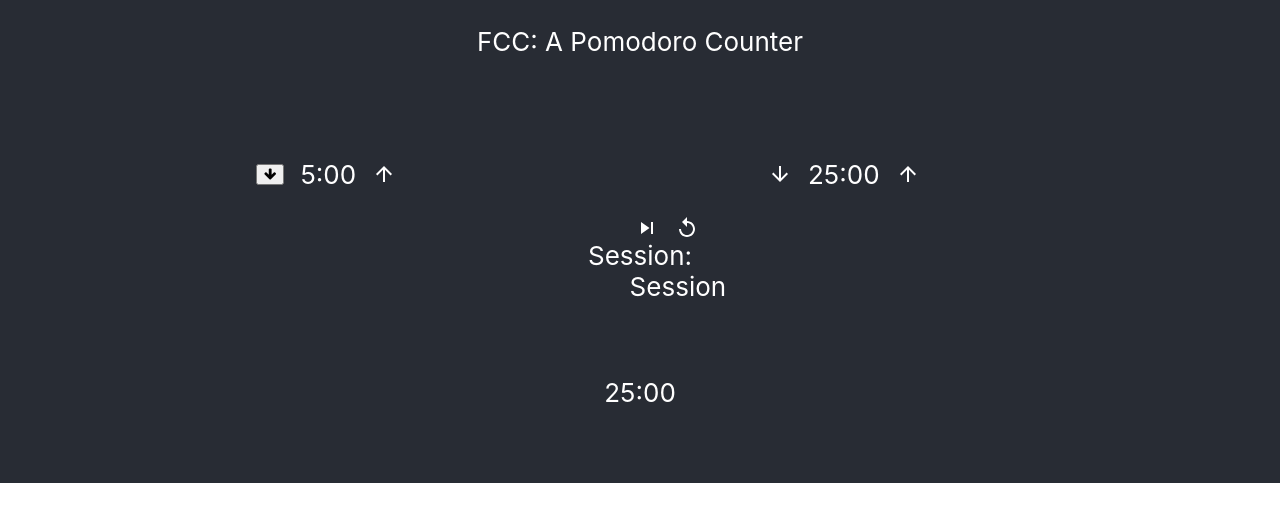
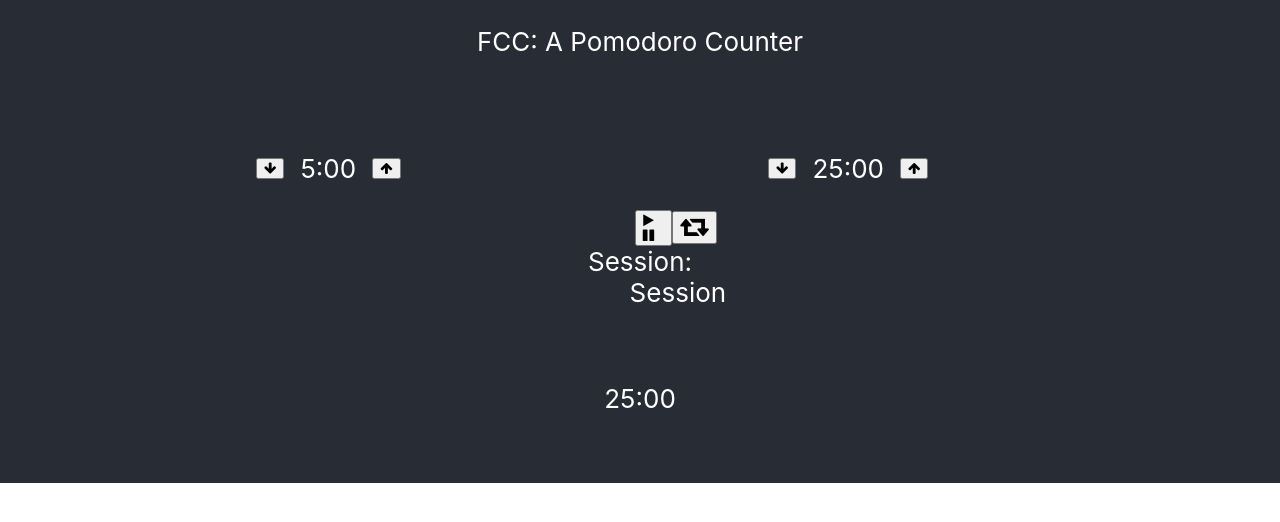
Before and after one commit to kamesen99/pomodorofcc, a React (Create React App) app: page / in a window 1280 px wide. Shown: the top 522 px of the page. Built offline with nearby package versions, Linux system fonts and the light colour scheme.

Commit message:
Passes 29/29 tests! Functionality is all done. Let's talk about CSS...

```diff
--- a/src/App.js
+++ b/src/App.js
@@ -13,16 +13,22 @@
   const [breakTime, setBreakTime] = useState(5);
   const [sessionTime, setSessionTime] = useState(25);
   const [timerState, setTimerState] = useState("stopped");
-  const [timerType, setTimerType] = useState("Session");
+  const [timerType, setTimerType] = useState(true);
+  // true = "Session"
   const [timerID, setTimerID] = useState("");
   const [timer, setTimer] = useState(25*60);
   const timerRef = useRef(null);
   const timerIDRef = useRef(null);
+  const audio = useRef(null);
+  const sessionRef = useRef(null);
+  const breakRef = useRef(null);
+  const timerTypeRef = useRef(null);
 
   timerRef.current = timer;
   timerIDRef.current = timerID;
-
-  const useAudio = new Audio("BeepSound.wav");
+  sessionRef.current = sessionTime;
+  breakRef.current = breakTime;
+  timerTypeRef.current = timerType;
 
   const handleClickDown = (timer, type, setFunc) =>{
     if (timer > 1) {
@@ -71,25 +77,27 @@
     setTimerType(type);
   }
 
-  //Not working. Cannot get the timer < 0 test to fail
+
   const phaseControl = () => {
     let time = getLastTime();
     let timerID = getTimerID();
+    let timerType = getTimerType();
     console.log(time)
-    //Cannot get timer === 0 test to fail
     if (time === 0) {
-      useAudio.play();
+      audio.current.play();
     }
     if (time < 0) {
       if (timerID) {
         timerID.cancel();
       }
-      if (timerType === "Break") {
+      if (timerType === false) {
+        let session = getSession();
+        switchSessionType(session*60, !timerType);
         startCountDown();
-        switchSessionType(breakTime*60, "Session");
       } else {
+        let breakTimeRef = getBreak();
+        switchSessionType(breakTimeRef*60, !timerType);
         startCountDown();
-        switchSessionType(sessionTime*60, "Break");
       }
     }
   }
@@ -100,16 +108,29 @@
   const getTimerID = () => {
     return timerIDRef.current;
   };
+  const getTimerType = () => {
+    return timerTypeRef.current;
+  }
+  const getSession = () => {
+    return sessionRef.current;
+  };
+  const getBreak = () => {
+    return breakRef.current;
+  }
 
   const handleReset = () => {
+    let timerID = getTimerID();
+    if (timerID) {
+      timerID.cancel();
+    }
     setBreakTime(5);
     setSessionTime(25);
     setTimerState("stopped");
-    setTimerType("Session");
+    setTimerType(true);
     setTimerID("");
     setTimer(25*60);
-    useAudio.pause();
-    useAudio.currentTime = 0;
+    audio.current.pause();
+    audio.current.currentTime = 0;
   }
 
   const FormatTime = (timer) => {
@@ -132,28 +153,43 @@
       <div className="App-body">
         <div className="section">
           <div id="break-label">
-            <button id="break-decrement" onClick={() => handleClickDown(breakTime, "Break", setBreakTime)} style={{marginRight: "1rem"}}>
+            <button id="break-decrement" onClick={() => handleClickDown(breakTime, false, setBreakTime)}>
               <i className="fa fa-arrow-down" />
-              </button>
-            {/* <ArrowDownwardIcon id="break-decrement" onClick={() => handleClickDown(breakTime, "Break", setBreakTime)} style={{marginRight: "1rem"}}/> */}
-              <p id="break-length" >{breakTime}</p>:00
-            <ArrowUpwardIcon id="break-increment" onClick={() => handleClickUp(breakTime, "Break", setBreakTime)} style={{marginLeft: "1rem"}}/>
+            </button>
+            <p id="break-length" >{breakTime}</p>:00
+            <button id="break-increment" onClick={() => handleClickUp(breakTime, false, setBreakTime)}>
+              <i className="fa fa-arrow-up" />
+            </button>
           </div>
           <div id="session-label">
-
-            <ArrowDownwardIcon id="session-decrement" onClick={() => handleClickDown(sessionTime, "Session", setSessionTime)} style={{marginRight: "1rem"}}/>
-              <p id="session-length" >{sessionTime}</p>:00
-            <ArrowUpwardIcon id="session-increment" onClick={() => handleClickUp(sessionTime, "Session", setSessionTime)} style={{marginLeft: "1rem"}}/>
+            <button id="session-decrement" onClick={() => handleClickDown(sessionTime, true, setSessionTime)}>
+              <i className="fa fa-arrow-down" />
+            </button>
+            <p id="session-length" >{sessionTime}</p>:00
+            <button id="session-increment" onClick={() => handleClickUp(sessionTime, true, setSessionTime)}>
+              <i className="fa fa-arrow-up" />
+            </button>
           </div>
         </div>
         <div className="timer-section">
           <div className="button-row">
-            <SkipNextIcon id="start_stop" onClick={() => TimeControl()}/>
-            <ReplayIcon id="reset" onClick={handleReset} />
+            <button id="start_stop" onClick={() => TimeControl()}>
+              <i className="fa fa-play" />
+              <i className="fa fa-pause" />
+            </button>
+            <button id="reset" onClick={handleReset}>
+              <i className="fa fa-retweet fa-2x" />
+            </button>
           </div>
           <div>
-          Session: <div id="timer-label">{timerType}</div> <p id="time-left">{FormatTime(timer)}</p>
+          Session: <div id="timer-label">{timerType ? "Session" : "Break"}</div> <p id="time-left">{FormatTime(timer)}</p>
           </div>
+          <audio
+            id="beep"
+            preload="auto"
+            ref={audio}
+            src="https://raw.githubusercontent.com/freeCodeCamp/cdn/master/build/testable-projects-fcc/audio/BeepSound.wav"
+          />
         </div>
       </div>
     </div>
--- a/src/components/AccurateInterval.js
+++ b/src/components/AccurateInterval.js
@@ -10,6 +10,7 @@
         return fn();
       };
       cancel = function() {
+        console.log("AI cancel")
         return clearTimeout(timeout);
       };
       timeout = setTimeout(wrapper, nextAt - new Date().getTime());
--- a/src/index.css
+++ b/src/index.css
@@ -11,3 +11,10 @@
   font-family: source-code-pro, Menlo, Monaco, Consolas, 'Courier New',
     monospace;
 }
+
+#break-increment, #session-increment {
+  margin-left: 1rem;
+}
+#break-decrement, #session-decrement {
+  margin-right: 1rem;
+}
```
